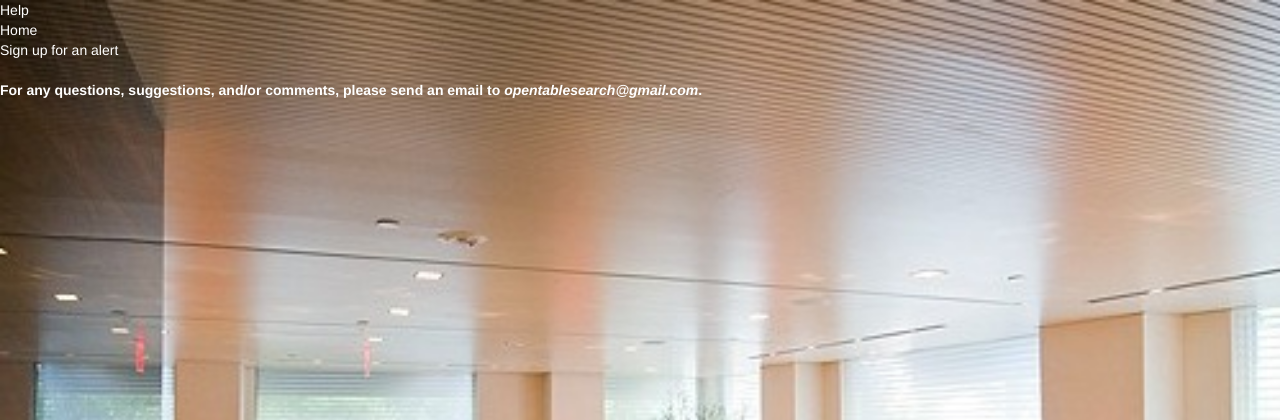
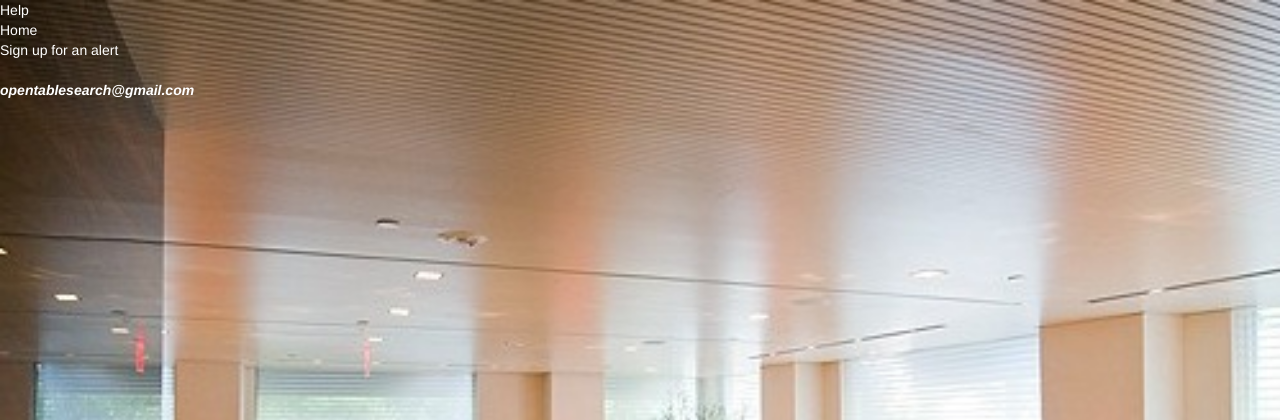
Before and after one commit to kimd83/OpenTableSearch, a Flask app: page /help in a window 1280 px wide. Shown: the top 420 px of the page. Run offline with Flask 2, Linux system fonts and the light colour scheme; some libraries are stand-ins or nearby versions.

Commit message:
changed help

```diff
--- a/app/templates/help.html
+++ b/app/templates/help.html
@@ -1,6 +1,6 @@
 {% extends "base.html" %}
 {% block content %}
 <br><br>
-<span class="menu"><b>For any questions, suggestions, and/or comments, please send an email to <i>opentablesearch@gmail.com</i>.</b></span>
+<span class="menu"><b><i>opentablesearch@gmail.com</i></b></span>
 
 {% endblock %}
```
